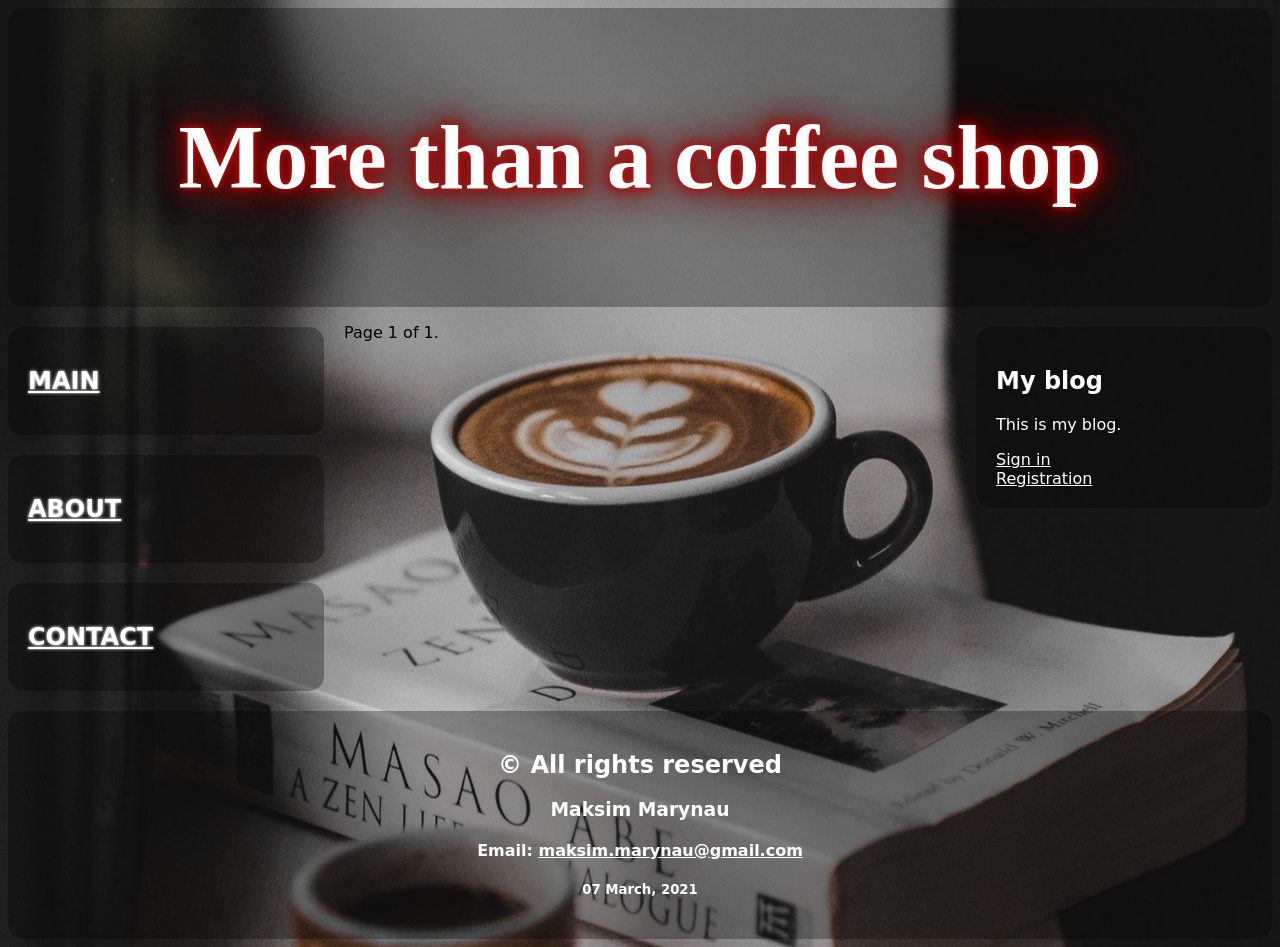
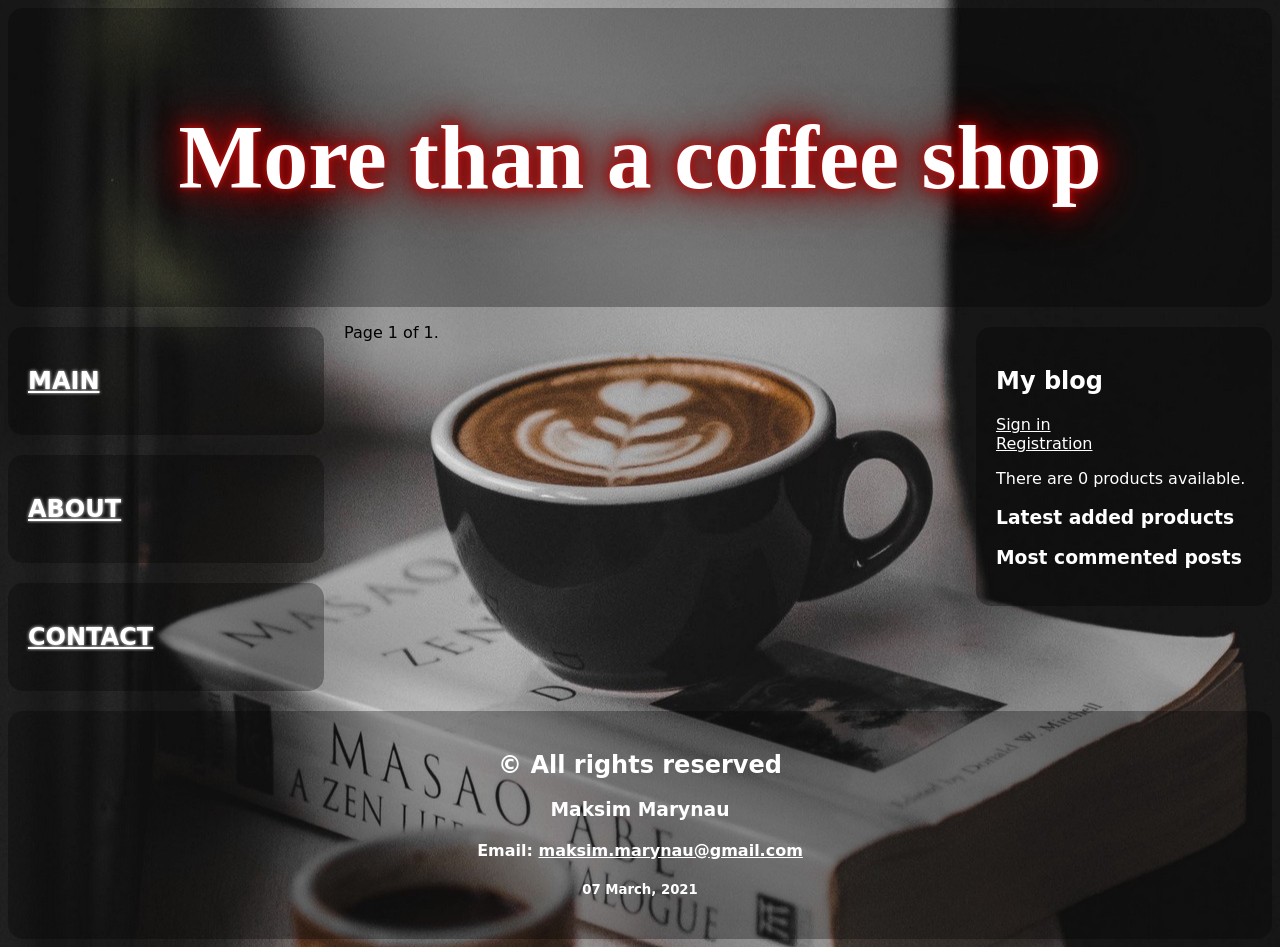
Before and after one commit to MaksimMarynau/coffee_shop, a Django app: page / in a window 1280 px wide. Run offline with Django 3.2, Linux system fonts and the light colour scheme; data that the repository does not hold is empty.

Commit message:
made some tags and changed templates, now it shows latest posts and most commented

```diff
--- /dev/null
+++ b/src/coffee_shop_project/coffee_shop_project/apps/coffee_board/templates/include/latest_posts.html
@@ -0,0 +1,4 @@
+<ul>
+    {% for product in latest_posts %}
+    <li><a href="{{ product.get_absolute_url }}">{{ product.title }}</a></li> {% endfor %}
+</ul>
--- a/src/coffee_shop_project/coffee_shop_project/apps/coffee_board/templates/include/rightbar.html
+++ b/src/coffee_shop_project/coffee_shop_project/apps/coffee_board/templates/include/rightbar.html
@@ -1,8 +1,8 @@
+{% load custom_tags %}
 <div class="rightcolumn">
     <div class="transparent1">
         <div class="card">
             <h2>My blog</h2>
-            <p>This is my blog.</p>
             {% if user.is_authenticated %}
                 <span><em>{{ user.username }}</em></span>
                 <a href="{% url 'account_logout' %}">Sign out </a>
@@ -12,6 +12,19 @@
                 <br>
                 <a href="{% url 'account_signup' %}">Registration </a>
             {% endif %}
+
+            <p>There are {% total_posts %} products available.</p>
+
+            <h3>Latest added products</h3>
+            {% show_latest_posts 3%}
+
+            <h3>Most commented posts</h3>
+            {% get_most_commented_posts as most_commented_posts %}
+            <ul>
+            {% for product in most_commented_posts %}
+                <li><a href="{{ product.get_absolute_url }}">{{ product.title }}</a></li>
+            {% endfor %}
+            </ul>
         </div>
     </div>
 </div>
--- a/src/coffee_shop_project/coffee_shop_project/apps/coffee_board/templates/products/product_list.html
+++ b/src/coffee_shop_project/coffee_shop_project/apps/coffee_board/templates/products/product_list.html
@@ -11,7 +11,7 @@
                   <a href="{{ product.get_absolute_url }}">{{ product.title }}</a>
                 </h2>
                 <p>
-                    Posted: {{ product.publish }}
+                    Posted: {{ product.publish }} by {{ product.seller }}
                 </p>
                 <img src="{{ product.products_description.image.url }}" class="img1">
             </div>
--- a/src/coffee_shop_project/coffee_shop_project/apps/coffee_board/templatetags/custom_tags.py
+++ b/src/coffee_shop_project/coffee_shop_project/apps/coffee_board/templatetags/custom_tags.py
@@ -1,5 +1,8 @@
 from django import template
 from datetime import date
+from django.db.models import Count
+
+from ..models import Product
 
 register = template.Library()
 
@@ -7,3 +10,16 @@ register = template.Library()
 def date_now():
     current_date = date.today()
     return current_date.strftime("%d %B, %Y")
+
+@register.simple_tag
+def total_posts():
+    return Product.objects.count()
+
+@register.inclusion_tag('include/latest_posts.html')
+def show_latest_posts(count=5):
+    latest_posts = Product.objects.order_by('-publish')[:count]
+    return {'latest_posts': latest_posts}
+
+@register.simple_tag
+def get_most_commented_posts(count=3):
+    return Product.objects.annotate(total_comments=Count('comments')) .order_by('-total_comments')[:count]
--- a/src/coffee_shop_project/coffee_shop_project/apps/coffee_board/views.py
+++ b/src/coffee_shop_project/coffee_shop_project/apps/coffee_board/views.py
@@ -6,6 +6,7 @@ from django.core.paginator import Paginator
 # Create your views here.
 from .models import Product, Comment
 from .forms import CommentForm
+
 
 class ProductView(ListView):
     model = Product
@@ -39,7 +40,6 @@ class ProductDetailView(DetailView):
             'product':product,
             })
 
-
 def aboutView(request):
     return render(request, 'products/about.html')
 
```
Also changed, not shown: src/coffee_shop_project/coffee_shop_project/apps/coffee_board/templates/products/product_detail.html (+8 -4 lines), src/coffee_shop_project/coffee_shop_project/settings.py (+6 -1 lines). Lines whose indentation alone changed are shown as unchanged.
